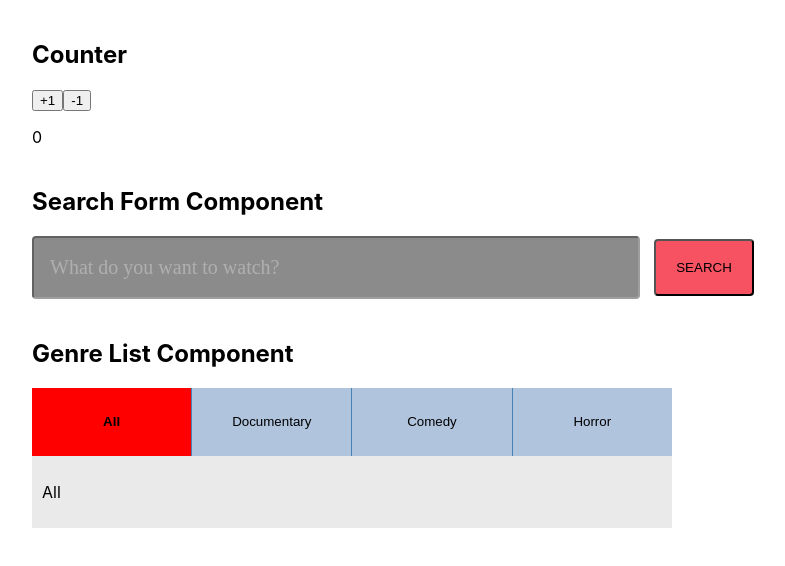
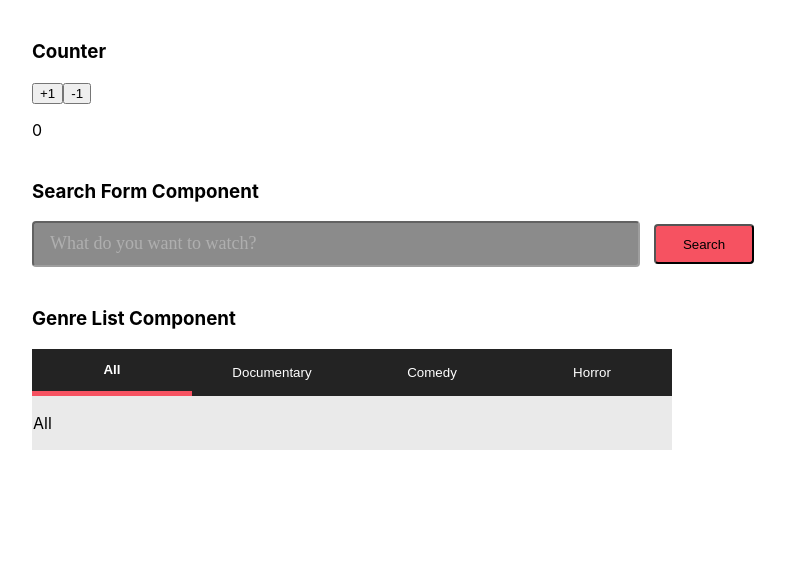
Before and after one commit to selimatar/react-global-mentoring, a React (Create React App) app: page / in a window 1280 px wide. Shown: the top 566 px of the page, without its empty margins (8-793 px from the left). Built offline with nearby package versions, Linux system fonts and the light colour scheme.

Commit message:
first changes commit

```diff
--- a/src/App.js
+++ b/src/App.js
@@ -2,23 +2,24 @@ import React from "react";
 import './App.css';
 import Counter from "./components/Counter/Counter";
 import SearchForm from "./components/Search/SearchForm";
-import GenreList from "./components/Genre/GenreList";
+import GenreSelect from "./components/Genre/GenreSelect";
 import { genreList } from "./components/Genre/genre-list";
-import { selectGenre } from "./components/Genre/selectGenre";
 
-function handleSubmit(value) {
-  return event => {
-    event.preventDefault()
-    alert('A film was submitted: ' + value);
-  }
+const handleSearch = (query) => {
+  alert('A film was submitted: ' + query);
+}
+
+const selectGenre = (index) => {
+  const existedGenre = genreList.find((element) => element.id === index);
+  return existedGenre;
 }
 
 function App() {
   return (
     <>
       <Counter />
-      <SearchForm initialSearchQuery="" handleSubmit={handleSubmit} />
-      <GenreList genreList={genreList} currentSelected="All" selectGenre={selectGenre}/>
+      <SearchForm initialSearchQuery="" onSearch={handleSearch} />
+      <GenreSelect genreList={genreList} currentSelected="All" selectGenre={selectGenre}/>
     </>
   );
 }
--- a/src/components/Counter/Counter.js
+++ b/src/components/Counter/Counter.js
@@ -31,9 +31,9 @@ export class Counter extends React.Component {
       "div",
       { className: 'counter' },
       [
-        React.createElement("h2", { key: 0 }, "Counter"),
-        React.createElement(Button, { key: 1, handleClick: this.handleIncrement, name: "+1" }, null),
-        React.createElement(Button, { key: 2, handleClick: this.handleDecrement, name: "-1" }, null),
+        React.createElement("h3", { key: 0 }, "Counter"),
+        React.createElement(Button, { key: 1, className: "increment-button", handleClick: this.handleIncrement, name: "+1" }),
+        React.createElement(Button, { key: 2, className: "decrement-button", handleClick: this.handleDecrement, name: "-1" }),
         React.createElement("p", { key: 3 }, this.state.count)
       ]
     );
--- a/src/components/Counter/counter.css
+++ b/src/components/Counter/counter.css
@@ -1,3 +1,10 @@
 .counter {
     margin: 40px;
 }
+
+.increment-button,
+.decrement-button {
+    width: 30px;
+    height: 30px;
+    margin: 5px;
+}
--- a/src/components/Genre/GenreList.js
+++ b/src/components/Genre/GenreSelect.js
@@ -1,8 +1,8 @@
 import React, { useState } from "react";
-import Genre from "./Genre"
+import Genre from "./Genre";
 import "./genre-list.css";
 
-const GenreList = ({ genreList, currentSelected, selectGenre }) => {
+const GenreSelect = ({ genreList, currentSelected, selectGenre }) => {
     const [selectedGenre, setSelectedGenre] = useState(currentSelected);
     const [activeIndex, setActiveIndex] = useState(1);
     const checkActive = (index, className) => activeIndex === index ? className : "";
@@ -17,7 +17,7 @@ const GenreList = ({ genreList, currentSelected, selectGenre }) => {
 
     return (
         <div style={{width: "50%", margin: 40}}>
-            <h2>Genre List Component</h2>
+            <h3>Genre List Component</h3>
             <div className="tabs">
                 {genreList && genreList.map((genre) => {
                     return <Genre key={genre.id} genre={genre} checkActive={checkActive} handleClick={handleClick}/>
@@ -32,4 +32,4 @@ const GenreList = ({ genreList, currentSelected, selectGenre }) => {
     );
 }
 
-export default GenreList;
+export default GenreSelect;
--- a/src/components/Genre/genre.css
+++ b/src/components/Genre/genre.css
@@ -1,22 +1,21 @@
 .tab {
-    justify-content: center;
-    align-items: center;
-    width: 100%;
-    background: lightsteelblue;
-    padding: 2em 0;
-    border: none;
-}
-.tab:not(:last-child) {
-    border-right: 1px solid steelblue;
+  justify-content: center;
+  align-items: center;
+  width: 100%;
+  background: #232323;
+  padding: 1em 0;
+  border: none;
+  color: white;
 }
 .tab.active {
-    background: red;
-    font-weight: bold;
+  font-weight: bold;
+  border-bottom: 1px solid #F65261;
+  border-width: 5px;
 }
 .panel {
   display: none;
   background-color: #eaeaea;
-  padding: 10px;
+  padding: 1px;
 }
 .panel.active {
   display: block;
--- a/src/components/Genre/selectGenre.js
+++ /dev/null
@@ -1,6 +0,0 @@
-import { genreList } from "./genre-list";
-
-export const selectGenre = (index) => {
-    const existedGenre = genreList.find((element) => element.id === index);
-    return existedGenre;
-}
--- a/src/components/Search/SearchForm.js
+++ b/src/components/Search/SearchForm.js
@@ -1,34 +1,39 @@
-import React from "react";
-import './search-form.css';
+import React, { useState } from 'react';
+import './search-form.css'
 
-export class SearchForm extends React.Component{
+const SearchForm = ({ initialQuery, onSearch }) => {
+  const [query, setQuery] = useState(initialQuery);
 
-  constructor(props) {
-    super(props);
-    this.initialSearchQuery = '';
-    this.state = { value: this.initialSearchQuery };
-    this.handleChange = this.handleChange.bind(this);
+  const handleInputChange = (event) => {
+    setQuery(event.target.value);
+  };
+
+  const handleSearch = () => {
+    if(query) {
+      onSearch(query);
     }
+  };
 
-  handleChange(event) {
-    this.setState({value: event.target.value});
+  const handleKeyDown = (event) => {
+    if (event.key === 'Enter') {
+      onSearch(query);
     }
+  };
 
-  render() {
   return (
-      <form style={{margin: "40px"}} onSubmit={this.props.handleSubmit(this.state.value)}>
-        <h2>Search Form Component</h2>
+    <div style={{margin: "40px"}}>
+      <h3>Search Form Component</h3>
       <input
         className="search-input"
         type="text"
         placeholder="What do you want to watch?"
-          value={this.state.searchText}
-          onChange= {this.handleChange}
+        value={query}
+        onChange={handleInputChange}
+        onKeyDown={handleKeyDown}
       />
-        <input className="search-button" type="submit" value="SEARCH" />
-      </form>
+      <button type="submit" className="search-button" onClick={handleSearch}>Search</button>
+    </div>
   );
-  }
 }
 
 export default SearchForm;
--- a/src/components/Search/search-form.css
+++ b/src/components/Search/search-form.css
@@ -1,8 +1,6 @@
 .search-input {
-    height: 57px;
+  height: 40px;
   width: 600px;
-    left: 0px;
-    top: 0px;
   border-radius: 4px;
 
   background: rgba(50, 50, 50, 0.8);
@@ -20,8 +18,8 @@
 
   font-family: 'Montserrat';
   font-style: normal;
-    font-weight: 400;
-    font-size: 20px;
+  font-weight: 300;
+  font-size: 18px;
   line-height: 24px;
 
   color: #FFFFFF;
@@ -31,7 +29,7 @@
 }
 
 .search-button {
-    height: 57px;
+  height: 40px;
   width: 100px;
   left: 0px;
   top: 0px;
```
Also changed, not shown: src/components/Genre/genre-list.js (+4 -4 lines), src/components/Button.js (deleted), 1 other file (tests, documents, lock files or other folders). Lines whose indentation alone changed are shown as unchanged.
